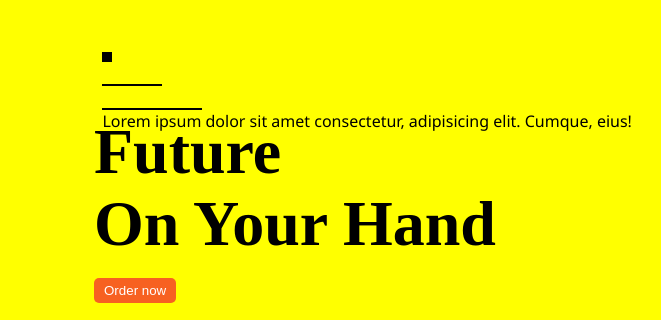
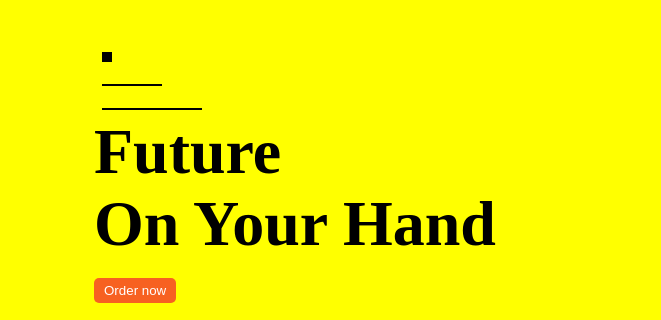
Before and after one commit to Vaishnavi-Sonar/Landing-Page, a plain HTML site: page Landing Page/index.html in a window 1280 px wide. Shown: the part 124-444 px from the top of the page, 0-661 px from the left. Drawn offline with nearby package versions, Linux system fonts and the light colour scheme.

Commit message:
Update index.html

```diff
--- a/Landing Page/index.html
+++ b/Landing Page/index.html
@@ -32,11 +32,6 @@
                 <div class="box1"></div><br>
                 <div class="box2"></div><br>
                 <div class="box3"></div>
-
-                <div class="quote">
-                    Lorem ipsum dolor sit amet consectetur, adipisicing elit. Cumque, eius!
-                </div>
-
             </div>
         </nav>
 
```
